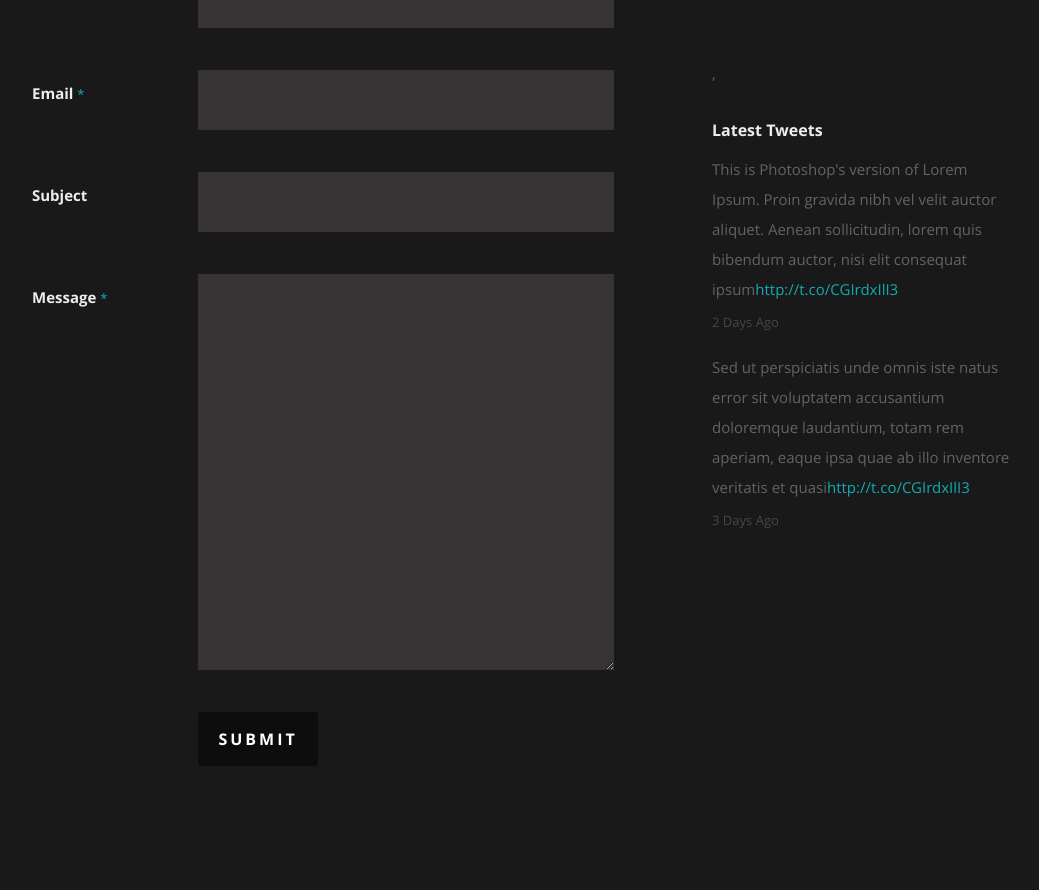
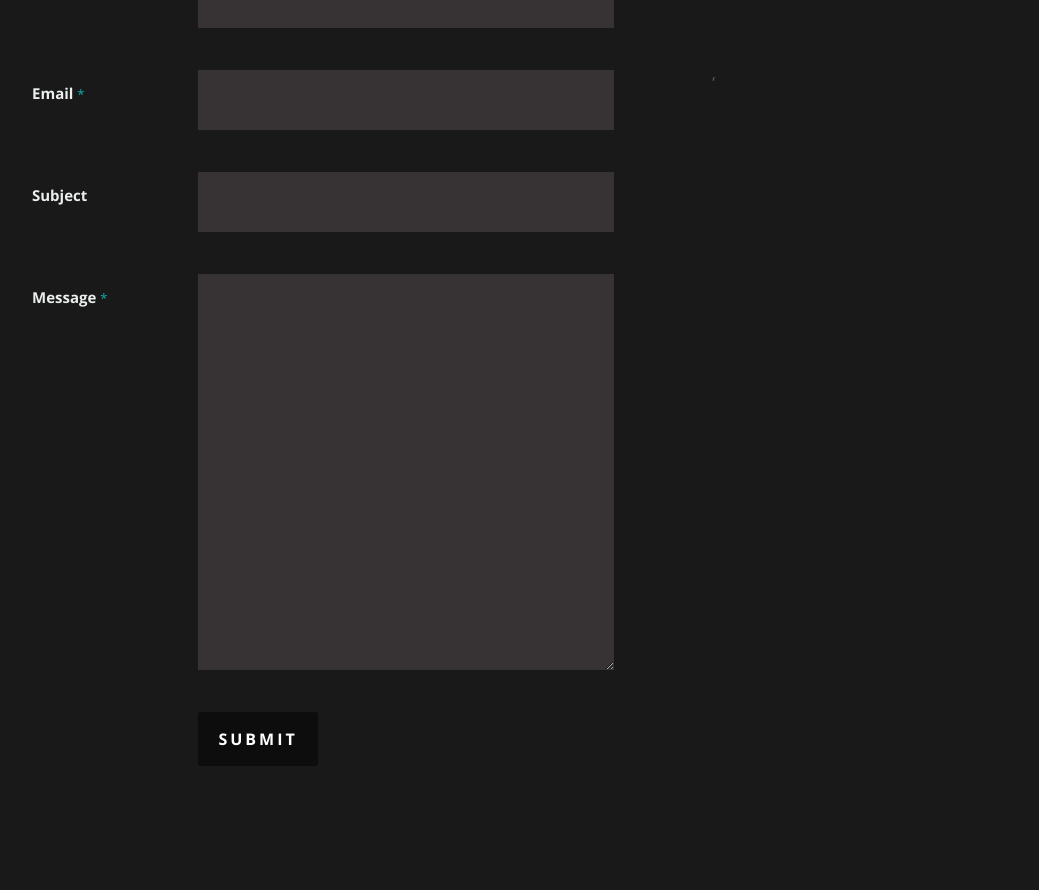
Before and after one commit to kihaen/Personal-Portfolio-Static, a React (Create React App) app: page / in a window 1280 px wide. Shown: the part 2331-3221 px from the top of the page, without its empty margins (118-1157 px from the left). Built offline with nearby package versions, Linux system fonts and the light colour scheme; no server answers.

Commit message:
Removed Twitter feed

```diff
--- a/src/Components/Contact.js
+++ b/src/Components/Contact.js
@@ -87,7 +87,7 @@
 					   </p>
 				   </div>
 
-               <div className="widget widget_tweets">
+               {/* <div className="widget widget_tweets">
                   <h4 className="widget-title">Latest Tweets</h4>
                   <ul id="twitter">
                      <li>
@@ -107,7 +107,7 @@
                         <b><a href="#">3 Days Ago</a></b>
                      </li>
                   </ul>
-		         </div>
+		         </div> */}
             </aside>
       </div>
    </section>
```
